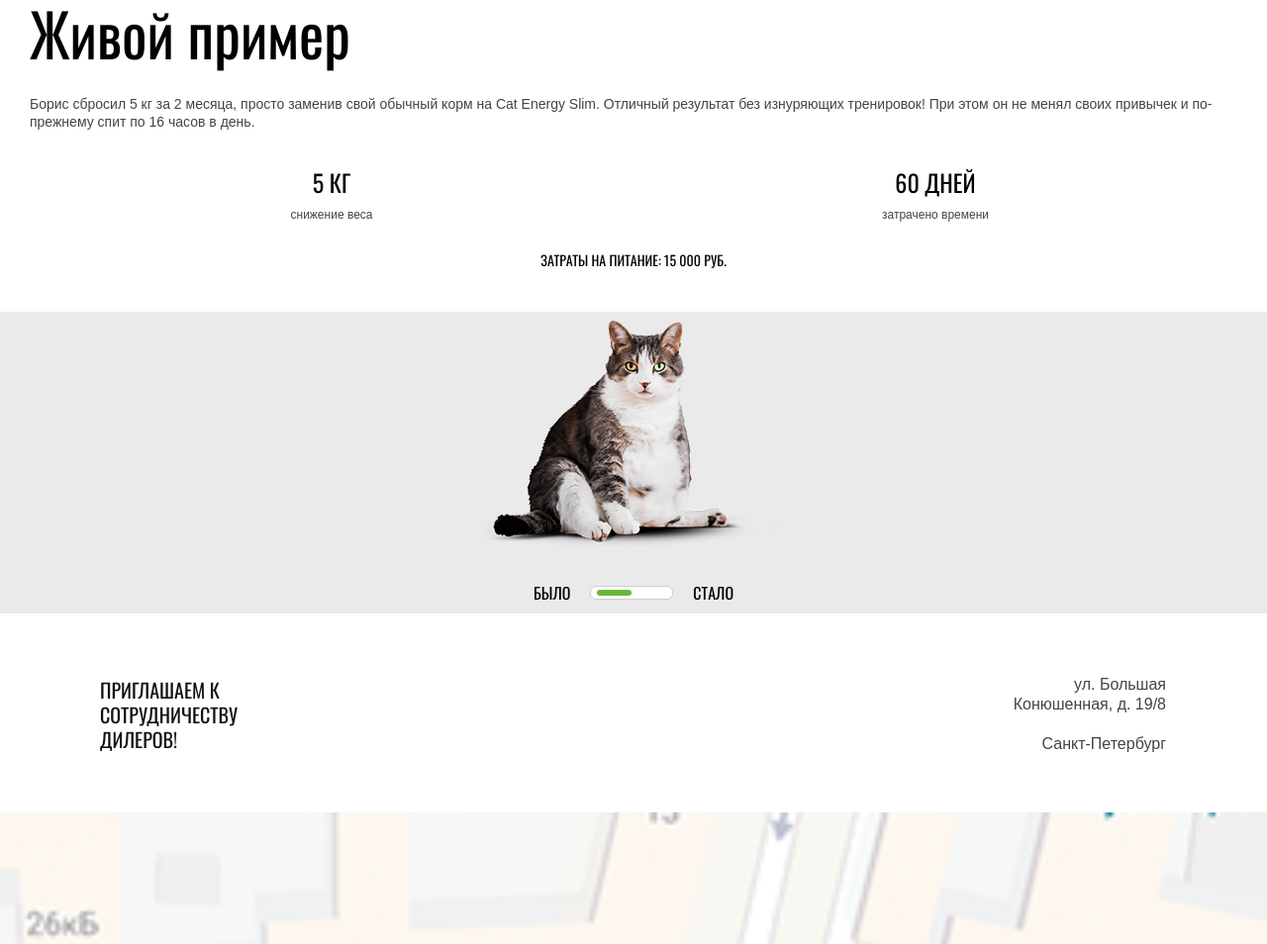
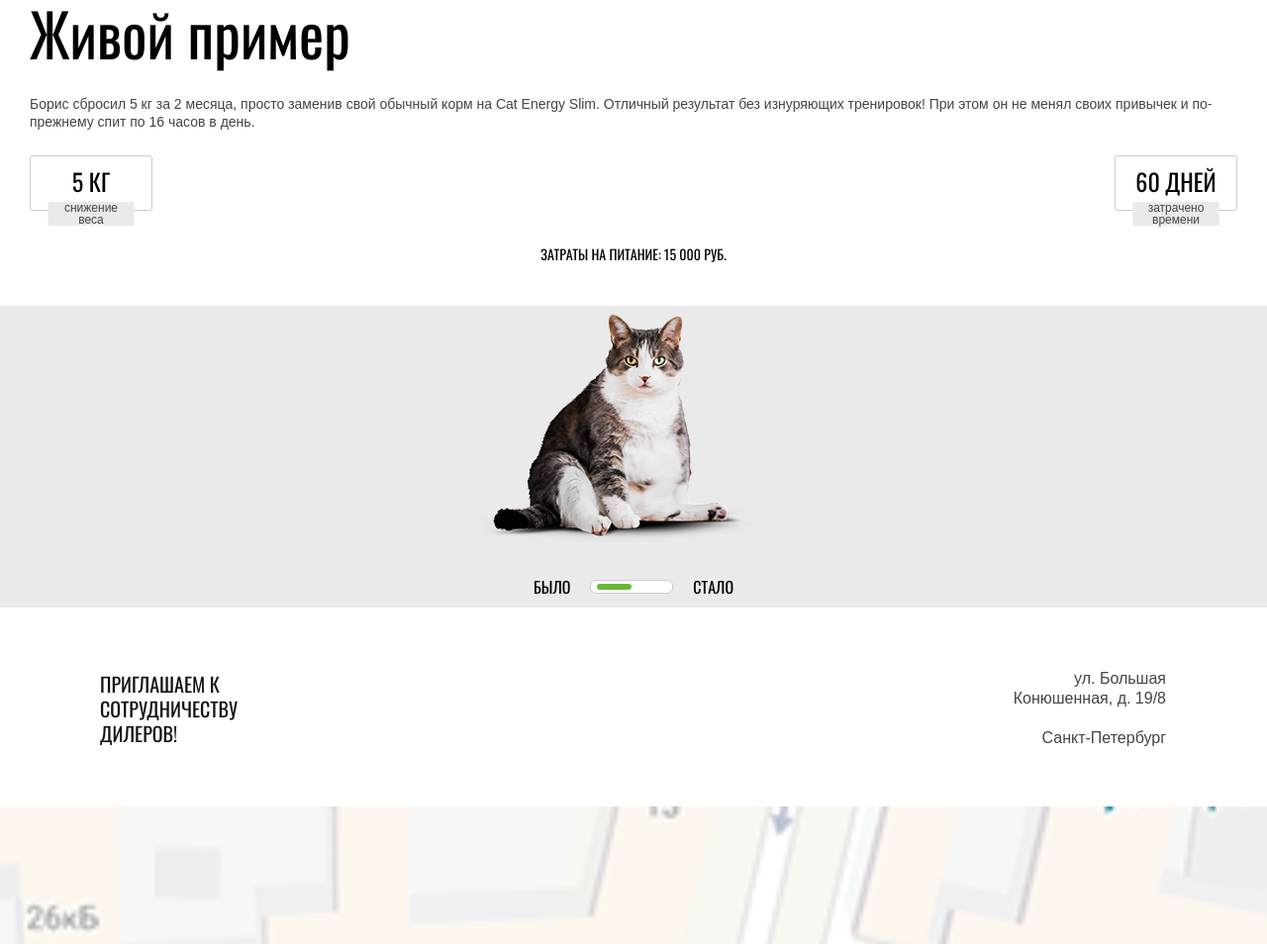
Before and after one commit to greatstudentkaze/cat-energy, a website: page source/index.html in a window 1280 px wide. Shown: the part 2531-3485 px from the top of the page at 99% size. Drawn offline with nearby package versions, Linux system fonts and the light colour scheme; files that its build step writes are made by us from their sources.

Commit message:
завершает стилизацию live-example__item на мобильной версии

```diff
--- a/source/sass/blocks/live-example.scss
+++ b/source/sass/blocks/live-example.scss
@@ -61,16 +61,26 @@
   @include reset-list;
 
   display: flex;
+  flex-wrap: wrap;
+  justify-content: space-between;
 }
 
 .live-example__item {
-  flex-basis: 50%;
-  padding: 15px 20px 30px;
+  position: relative;
+
+  flex-basis: 124px;
+  margin-bottom: 34px;
+  padding: 13px 20px 17px;
 
   text-align: center;
+
+  border: 1px solid #cdcdcd;
+  border-radius: 3px;
 }
 
 .live-example__item-title {
+  display: block;
+
   font-size: 24px;
   line-height: 24px;
   font-weight: normal;
@@ -79,13 +89,26 @@
 }
 
 .live-example__item-desc {
+  content: "";
+
+  position: absolute;
+  bottom: -16px;
+  left: 50%;
+
   margin: 0;
-  margin-top: 14px;
+  width: 87px;
+  height: 24px;
+  padding-right: 15px;
+  padding-left: 15px;
 
   font-family: $font-secondary;
   font-size: 12px;
   line-height: 12px;
   color: $color-dark-gray;
+
+  background-color: #eaeaea;
+
+  transform: translateX(-50%);
 }
 
 .live-example__cost {
```
